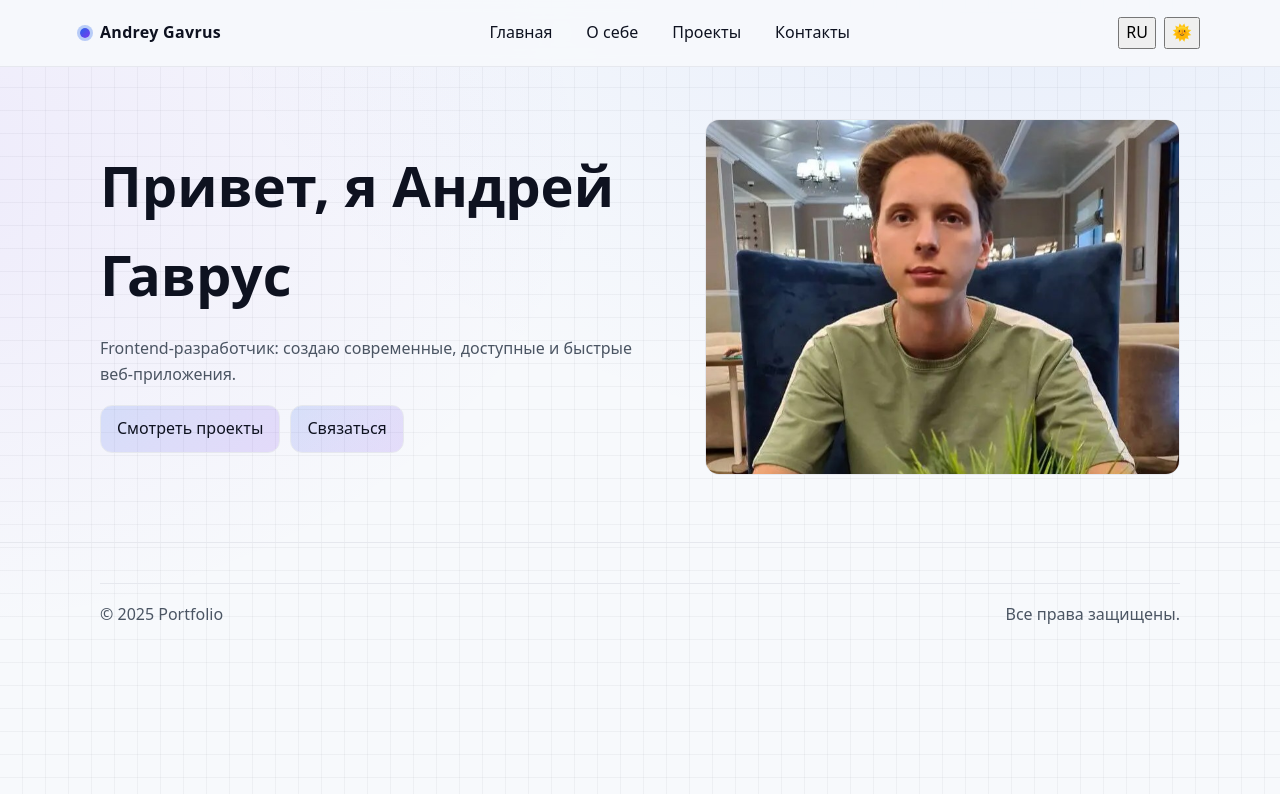
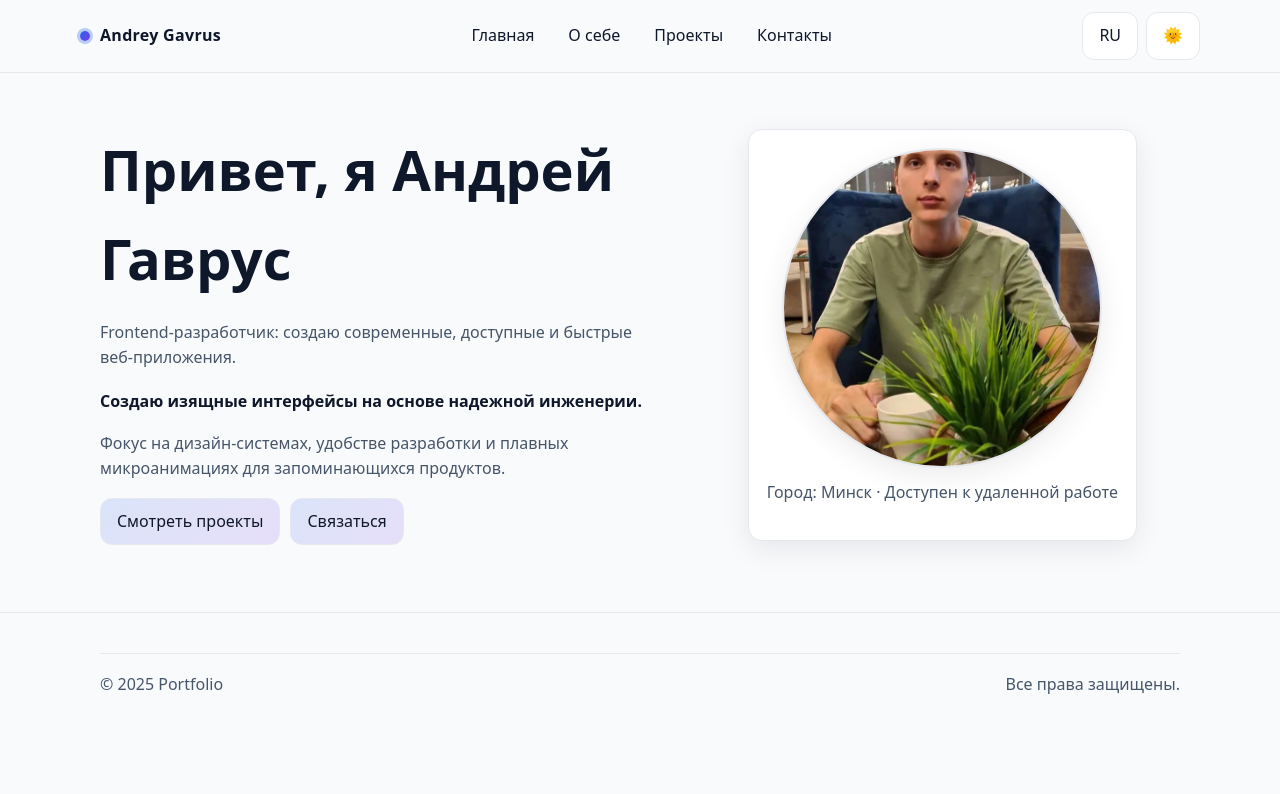
Before and after one commit to AndryGavrus/my-portfolio, a React (Vite) app: page / in a window 1280 px wide. Shown: the top 794 px of the page. Built offline with nearby package versions, Linux system fonts and the light colour scheme.

Commit message:
Made some good upgrades

```diff
--- a/src/components/Header.tsx
+++ b/src/components/Header.tsx
@@ -18,55 +18,48 @@ export const Header: React.FC = () => {
     setOpen(false);
   };
 
-  // Сигнализируем Layout, чтобы размыть основной контент
   useEffect(() => {
-    const rootMain = document.querySelector('main');
-    if (!rootMain) return;
-    if (open) rootMain.classList.add('main--blurred');
-    else rootMain.classList.remove('main--blurred');
+    if (open) {
+      document.documentElement.style.overflow = 'hidden';
+      document.body.style.overflow = 'hidden';
+    } else {
+      document.documentElement.style.overflow = '';
+      document.body.style.overflow = '';
+    }
+    return () => {
+      document.documentElement.style.overflow = '';
+      document.body.style.overflow = '';
+    };
   }, [open]);
 
   return (
     <header className="header">
       <div className="container nav">
-        <button
-          className={`burger ${open ? 'burger--open' : ''}`}
-          aria-label={open ? 'Close menu' : 'Open menu'}
-          aria-expanded={open}
-          onClick={() => setOpen((v) => !v)}
-        >
-          <span className="burger__icon" />
-        </button>
-
-        <div
-          className="brand"
-          onClick={() => go('/')}
-          style={{ cursor: 'pointer' }}
-          aria-label="Logo"
-        >
+        <div className="brand" onClick={() => go('/')} style={{ cursor: 'pointer' }} aria-label="Logo">
           <span className="brand__dot" />
           <NavLink to="/" end>Andrey Gavrus</NavLink>
         </div>
 
         <nav className="nav__links" aria-label="Primary">
-          <NavLink to="/" className={linkClass} end>
-            {t('nav.home')}
-          </NavLink>
-          <NavLink to="/about" className={linkClass}>
-            {t('nav.about')}
-          </NavLink>
-          <NavLink to="/projects" className={linkClass}>
-            {t('nav.projects')}
-          </NavLink>
-          <NavLink to="/contact" className={linkClass}>
-            {t('nav.contact')}
-          </NavLink>
+          <NavLink to="/" className={linkClass} end>{t('nav.home')}</NavLink>
+          <NavLink to="/about" className={linkClass}>{t('nav.about')}</NavLink>
+          <NavLink to="/projects" className={linkClass}>{t('nav.projects')}</NavLink>
+          <NavLink to="/contact" className={linkClass}>{t('nav.contact')}</NavLink>
         </nav>
 
         <div className="toolbar">
           <LanguageSwitcher />
           <ThemeToggle />
         </div>
+
+        <button
+          className={`burger ${open ? 'burger--open' : ''}`}
+          aria-label={open ? 'Close menu' : 'Open menu'}
+          aria-expanded={open}
+          onClick={() => setOpen(v => !v)}
+        >
+          <span className="burger__icon" />
+        </button>
       </div>
 
       <AnimatePresence>
@@ -83,11 +76,7 @@ export const Header: React.FC = () => {
                   <span className="brand__dot" />
                   <span>Portfolio</span>
                 </div>
-                <button
-                  className={`burger burger--open`}
-                  aria-label="Close menu"
-                  onClick={() => setOpen(false)}
-                >
+                <button className="burger burger--open" aria-label="Close menu" onClick={() => setOpen(false)}>
                   <span className="burger__icon" />
                 </button>
               </div>
--- a/src/components/LanguageSwitcher.tsx
+++ b/src/components/LanguageSwitcher.tsx
@@ -8,7 +8,7 @@ export const LanguageSwitcher: React.FC = () => {
 
   return (
     <button
-      className="lang-switcher"
+      className="btn btn--ghost"
       aria-label="Switch language"
       onClick={() => dispatch(toggleLocale())}
       title={`Lang: ${locale}`}
--- a/src/components/ThemeToggle.tsx
+++ b/src/components/ThemeToggle.tsx
@@ -8,7 +8,7 @@ export const ThemeToggle: React.FC = () => {
 
   return (
     <button
-      className="theme-toggle"
+      className="btn btn--ghost"
       aria-label="Toggle theme"
       onClick={() => dispatch(toggleTheme())}
       title={`Theme: ${theme}`}
--- a/src/index.css
+++ b/src/index.css
@@ -1,15 +1,15 @@
 :root {
-    /* Нейтральная палитра + плавные градиенты для бесшовного фона */
-    --bg: #0e1220;
-    --bg-soft: #0f1526;
-    --bg-elev: #121a30;
-    --text: #e6e8ee;
-    --text-muted: #9aa3b2;
+    /* Однотонная палитра с акцентами */
+    --bg: #0f172a;
+    /* темный однотонный фон */
+    --bg-soft: #111827;
+    --text: #e5e7eb;
+    --text-muted: #9ca3af;
     --primary: #60a5fa;
     --accent: #a78bfa;
-    --card: #0f1526;
-    --border: #1c2742;
-    --shadow: 0 8px 28px rgba(0, 0, 0, 0.25);
+    --card: #111827;
+    --border: #1f2937;
+    --shadow: 0 10px 30px rgba(0, 0, 0, 0.25);
     --glass: color-mix(in oklab, var(--bg), transparent 15%);
 
     /* Фон-узор (tile) для бесшовности + градиент поверх */
@@ -19,11 +19,11 @@
 }
 
 :root[data-theme="light"] {
-    --bg: #f7f9fc;
+    --bg: #f8fafc;
+    /* такой же однотонный для светлой темы */
     --bg-soft: #ffffff;
-    --bg-elev: #ffffff;
-    --text: #0e1220;
-    --text-muted: #4b5563;
+    --text: #0f172a;
+    --text-muted: #475569;
     --primary: #2563eb;
     --accent: #7c3aed;
     --card: #ffffff;
@@ -50,29 +50,8 @@ body {
     font-family: ui-sans-serif, system-ui, -apple-system, Segoe UI, Roboto, Inter, Ubuntu, Cantarell, Noto Sans, Arial;
     color: var(--text);
     line-height: 1.6;
-    /* Бесшовный фон:
-     1) Подложка однотонная
-     2) Поверх — плиточный полупрозрачный паттерн
-     3) Сверху — мягкие большие градиенты
-  */
-    background:
-        /* градиентная дымка */
-        var(--bg-gradient),
-        /* плиточный узор */
-        repeating-linear-gradient(0deg,
-            transparent 0px,
-            transparent 22px,
-            var(--bg-pattern-color) 22px,
-            var(--bg-pattern-color) 23px),
-        repeating-linear-gradient(90deg,
-            transparent 0px,
-            transparent 22px,
-            var(--bg-pattern-color) 22px,
-            var(--bg-pattern-color) 23px),
-        var(--bg);
-    background-attachment: fixed;
-    /* на мобильных плавно и “единое полотно” */
-    background-size: auto, auto, auto, auto;
+    background: var(--bg);
+    /* однотонный фон */
 }
 
 a {
@@ -108,15 +87,16 @@ button {
 }
 
 .nav {
-    display: flex;
+    display: grid;
+    grid-template-columns: auto 1fr auto;
+    /* симметрия: бренд слева, центр — нав, справа — тулбар/бургер */
     align-items: center;
-    justify-content: space-between;
     gap: 12px;
     padding: 12px 0;
 }
 
 .brand {
-    display: flex;
+    display: inline-flex;
     align-items: center;
     gap: 10px;
     font-weight: 700;
@@ -133,6 +113,8 @@ button {
 
 .nav__links {
     display: flex;
+    justify-content: center;
+    /* центрируем нав ссылки для симметрии */
     gap: 10px;
     flex-wrap: wrap;
 }
@@ -149,7 +131,6 @@ button {
     transform: translateY(-1px);
 }
 
-/* Общий стиль “кнопок-переключателей” для языка/темы/бургера */
 .control {
     border: 1px solid var(--border);
     background: var(--bg-soft);
@@ -160,7 +141,7 @@ button {
     display: inline-flex;
     align-items: center;
     justify-content: center;
-    gap: 8px;
+    gap: 6px;
 }
 
 .control:hover {
@@ -170,13 +151,18 @@ button {
 }
 
 .toolbar {
-    display: flex;
+    display: inline-flex;
     align-items: center;
     gap: 8px;
+    justify-self: end;
 }
 
-/* Mobile: hide desktop nav and toolbar */
+/* Mobile: на маленьких — центр меню в оверлее, справа только бургер */
 @media (max-width: 820px) {
+    .nav {
+        grid-template-columns: auto 1fr auto;
+    }
+
     .nav__links {
         display: none;
     }
@@ -186,6 +172,7 @@ button {
     }
 }
 
+/* Burger в стиле control */
 .burger {
     border: 1px solid var(--border);
     background: var(--bg-soft);
@@ -198,6 +185,7 @@ button {
     justify-content: center;
     width: 40px;
     height: 40px;
+    justify-self: end;
 }
 
 .burger:hover {
@@ -253,7 +241,7 @@ button {
     transform: rotate(-45deg);
 }
 
-/* Mobile menu overlay + blur основного контента */
+/* Mobile menu overlay */
 .mobile-menu {
     position: fixed;
     inset: 0;
@@ -261,7 +249,7 @@ button {
     display: grid;
     grid-template-rows: auto 1fr auto;
     background: color-mix(in oklab, var(--bg), #000 12%);
-    backdrop-filter: blur(6px);
+    backdrop-filter: blur(8px);
     padding: 12px 0 24px;
 }
 
@@ -291,20 +279,21 @@ button {
     gap: 8px;
 }
 
-/* Main и контроль прокрутки — без изменений логики */
+/* Main: симметрия и корректная высота */
 .main {
     padding: 0 0 15px;
     flex: 1 0 auto;
     transition: filter 0.2s ease;
+    /* контент начинается сверху, но сетка обеспечивает симметрию */
+    overflow: hidden;
+    /* по умолчанию без скролла */
 }
 
-/* При открытом меню — размываем основной контент */
-.main--blurred {
-    filter: blur(4px) saturate(0.9);
-    pointer-events: none;
-    overflow: hidden;
+.main.scrollable {
+    overflow: auto;
 }
 
+/* Секции */
 .section {
     padding: 52px 0;
 }
@@ -312,13 +301,16 @@ button {
 .section__title {
     font-size: clamp(24px, 2.6vw, 34px);
     margin: 0 0 18px;
+    text-align: center;
 }
 
 .section__subtitle {
     margin: 0 0 24px;
     color: var(--text-muted);
+    text-align: center;
 }
 
+/* Сетки */
 .grid {
     display: grid;
     gap: 20px;
@@ -346,6 +338,7 @@ button {
     }
 }
 
+/* Карточки */
 .card {
     background: var(--card);
     border: 1px solid var(--border);
@@ -354,7 +347,7 @@ button {
     overflow: hidden;
 }
 
-/* Hero image контейнер — для фото на главной */
+/* Герой: симметричная сетка + круглая фотография с подписью */
 .hero {
     display: grid;
     grid-template-columns: 1.1fr 0.9fr;
@@ -371,11 +364,24 @@ button {
 .hero__title {
     font-size: clamp(28px, 4.5vw, 56px);
     margin: 0 0 10px;
+    text-align: left;
 }
 
 .hero__desc {
     color: var(--text-muted);
     margin-bottom: 18px;
+}
+
+@media (max-width: 900px) {
+
+    .hero__title,
+    .hero__desc {
+        text-align: center;
+    }
+
+    .cta {
+        justify-content: center;
+    }
 }
 
 .cta {
@@ -384,25 +390,37 @@ button {
     flex-wrap: wrap;
 }
 
-.hero__image-wrap {
-    border: 1px solid var(--border);
-    border-radius: 14px;
-    overflow: hidden;
-    background: var(--bg-elev);
-    aspect-ratio: 4 / 3;
-    /* держим пропорции */
+.hero__photo {
     display: grid;
+    justify-items: center;
+    gap: 10px;
 }
 
-.hero__image {
+.hero__avatar {
+    width: min(320px, 70vw);
+    aspect-ratio: 1 / 1;
+    border-radius: 50%;
+    overflow: hidden;
+    border: 2px solid var(--border);
+    background: var(--bg-soft);
+    box-shadow: var(--shadow);
+}
+
+.hero__avatar img {
     width: 100%;
     height: 100%;
     object-fit: cover;
-    /* безопасное масштабирование */
     object-position: center;
     display: block;
 }
 
+.hero__caption {
+    font-size: 13px;
+    color: var(--text-muted);
+    text-align: center;
+}
+
+/* Кнопки */
 .btn {
     padding: 10px 16px;
     border-radius: 12px;
@@ -421,6 +439,7 @@ button {
     background: var(--bg-soft);
 }
 
+/* Проекты */
 .project {
     position: relative;
     overflow: hidden;
@@ -432,7 +451,7 @@ button {
     width: 100%;
     height: 100%;
     object-fit: cover;
-    background: linear-gradient(135deg, color-mix(in oklab, var(--primary), transparent 80%), color-mix(in oklab, var(--accent), transparent 80%));
+    background: var(--bg-soft);
 }
 
 .project__overlay {
@@ -464,16 +483,17 @@ button {
 .project__title {
     margin: 0;
     font-weight: 700;
-    color: rgb(245, 245, 245);
-    text-shadow: 0 2px 16px rgba(255, 255, 255, 0.3);
+    text-shadow: 0 2px 16px rgba(0, 0, 0, 0.4);
 }
 
+/* Footer */
 .footer {
     border-top: 1px solid var(--border);
     padding: 22px 0 36px;
     color: var(--text-muted);
 }
 
+/* Формы */
 .input,
 .textarea {
     width: 100%;
--- a/src/pages/Home.tsx
+++ b/src/pages/Home.tsx
@@ -17,6 +17,12 @@ export const Home: React.FC = () => {
         >
           <h1 className="hero__title">{t('hero.title', { name: 'Ваше Имя' })}</h1>
           <p className="hero__desc">{t('hero.desc')}</p>
+          <p style={{ marginTop: 0, marginBottom: 16, color: 'var(--text)' }}>
+            <strong>{t('home.introHighlight')}</strong>
+          </p>
+          <p style={{ marginTop: 0, color: 'var(--text-muted)' }}>
+            {t('home.introBody')}
+          </p>
           <div className="cta">
             <Link to="/projects" className="btn">{t('hero.ctaPrimary')}</Link>
             <Link to="/contact" className="btn">{t('hero.ctaSecondary')}</Link>
@@ -24,19 +30,24 @@ export const Home: React.FC = () => {
         </motion.div>
 
         <motion.div
+          className="hero__photo"
           initial={{ opacity: 0, x: 14 }}
           animate={{ opacity: 1, x: 0 }}
           transition={{ duration: 0.5, delay: 0.1 }}
         >
-          <div className="hero__image-wrap">
+          <div className="card" style={{ padding: 18, display: 'grid', placeItems: 'center' }}>
+            <div className="hero__avatar">
               <img
-              className="hero__image"
                 src={heroPhoto}
                 alt="Portrait"
                 loading="eager"
                 decoding="async"
               />
             </div>
+            <p style={{ color: 'var(--text-muted)', marginTop: 12, textAlign: 'center' }}>
+              {t('home.photoCaption')}
+            </p>
+          </div>
         </motion.div>
       </div>
     </section>
```
Lines whose indentation alone changed are shown as unchanged.
